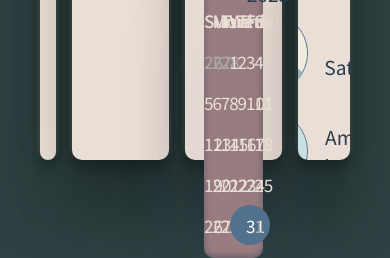
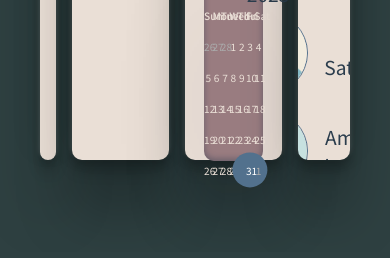
Before and after one commit to DrSLMac/fitlit-project, a website built with webpack: page dist/index.html in a window 390 px wide. Shown: the part 624-882 px from the top of the page. Built offline with nearby package versions, Linux system fonts and the light colour scheme; no server answers.

Commit message:
responsive calendar dates

```diff
--- a/src/css/styles.css
+++ b/src/css/styles.css
@@ -243,6 +243,7 @@ p {
   background: #997c80;
   margin: 0rem;
   width: 90%;
+  max-height: 85%;
   border-radius: 10px;
   place-self: center;
   box-shadow: rgba(50, 50, 93, 0.25) 0px 50px 100px -20px, rgba(0, 0, 0, 0.3) 0px 30px 60px -30px, rgba(10, 37, 64, 0.35) 0px -2px 6px 0px inset;
@@ -295,12 +296,12 @@ p {
 }
 
 .calendar-body .calendar-dates {
-  margin-bottom: 20px;
+  margin-bottom: 2rem;
 }
 
 .calendar-body li {
   width: calc(100% / 7);
-  font-size: 1.07rem;
+  font-size: 1.2vh;
   color: #eadfd6;
 }
 
@@ -331,8 +332,8 @@ p {
   z-index: -1;
   top: 50%;
   left: 50%;
-  width: 40px;
-  height: 40px;
+  width: 2.2rem;
+  height: 2.2rem;
   border-radius: 50%;
   transform: translate(-50%, -50%);
 }
```
